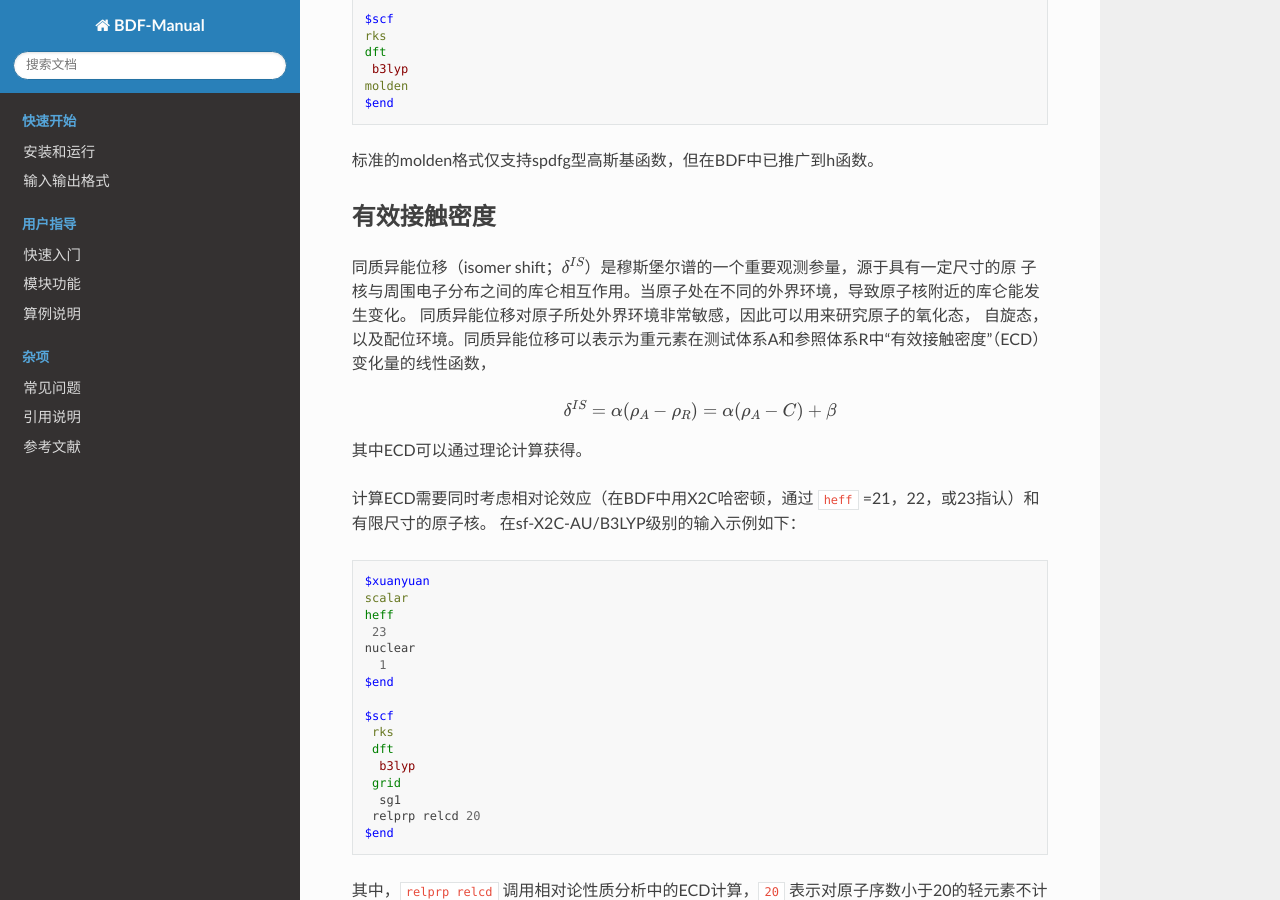
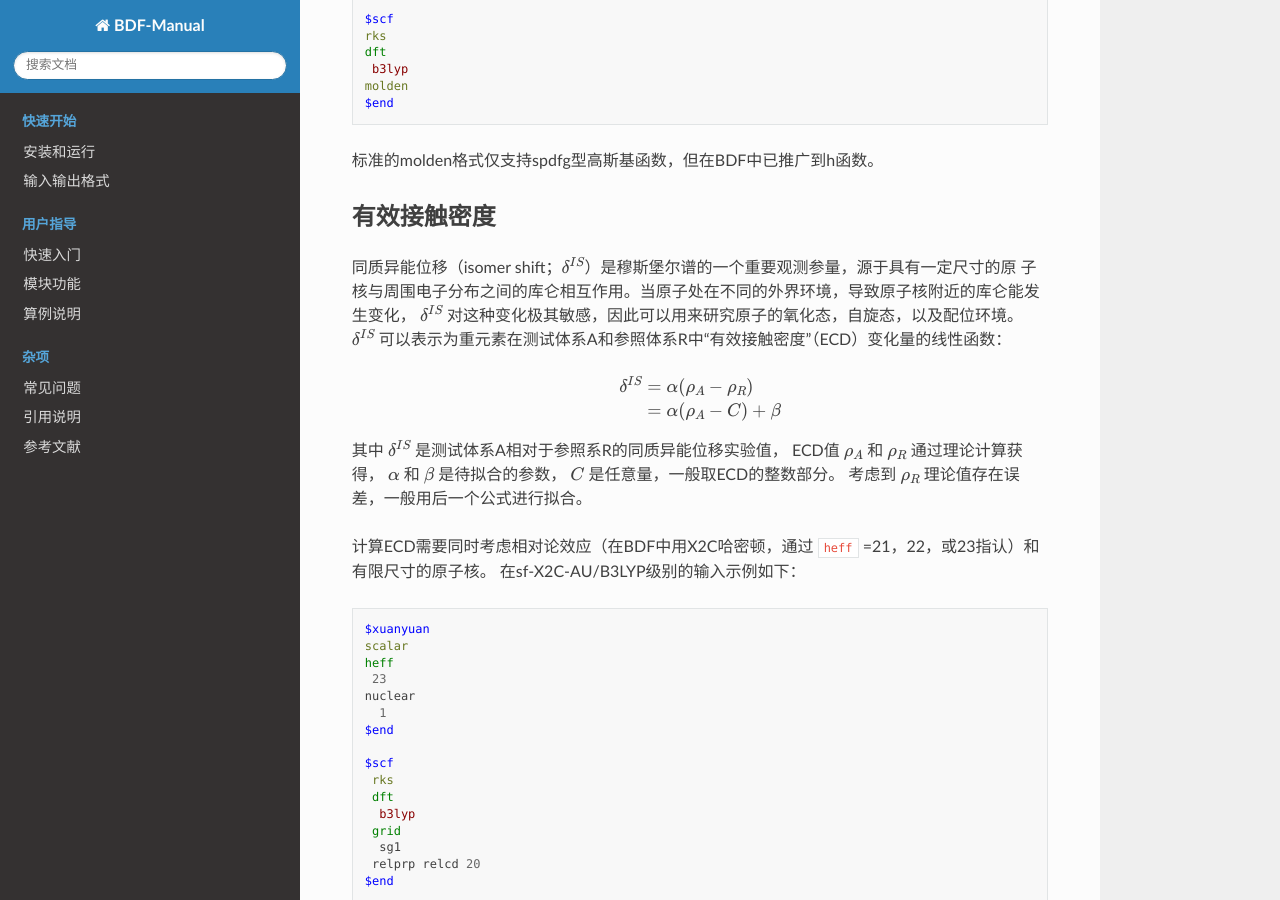
Before and after one commit to BDF-manual-maintenance/BDF-Manual, a Sphinx documentation site: the page built from source/guide/Analysis.rst, in a window 1280 px wide and 900 px high, scrolled down 472 px. Built offline with Sphinx 7.4.7 and the Read the Docs theme 2.0.0, drawn with Linux system fonts in a browser that asks for light colours; pages that are not in the unit, such as notebooks, are missing from menus.

Commit message:
improved g.basis/relativity/analysis

```diff
--- a/source/guide/Analysis.rst
+++ b/source/guide/Analysis.rst
@@ -26,15 +26,18 @@ BDF支持的单电子性质有：
 有效接触密度
 ------------------------------------------------
 同质异能位移（isomer shift；:math:`\delta^{IS}`）是穆斯堡尔谱的一个重要观测参量，源于具有一定尺寸的原
-子核与周围电子分布之间的库仑相互作用。当原子处在不同的外界环境，导致原子核附近的库仑能发生变化。
-同质异能位移对原子所处外界环境非常敏感，因此可以用来研究原子的氧化态，
-自旋态，以及配位环境。同质异能位移可以表示为重元素在测试体系A和参照体系R中“有效接触密度”（ECD）
-变化量的线性函数，
+子核与周围电子分布之间的库仑相互作用。当原子处在不同的外界环境，导致原子核附近的库仑能发生变化，
+:math:`\delta^{IS}` 对这种变化极其敏感，因此可以用来研究原子的氧化态，自旋态，以及配位环境。
+:math:`\delta^{IS}` 可以表示为重元素在测试体系A和参照体系R中“有效接触密度”（ECD）变化量的线性函数：
 
 .. math::
-    \delta^{IS} = \alpha(\rho_{A}-\rho_{R}) = \alpha(\rho_{A}-C)+\beta
+    \delta^{IS} &= \alpha(\rho_{A}-\rho_{R}) \\
+    &= \alpha(\rho_{A}-C)+\beta
 
-其中ECD可以通过理论计算获得。
+其中 :math:`\delta^{IS}` 是测试体系A相对于参照系R的同质异能位移实验值，
+ECD值 :math:`\rho_{A}` 和 :math:`\rho_{R}` 通过理论计算获得，
+:math:`\alpha` 和 :math:`\beta` 是待拟合的参数， :math:`C` 是任意量，一般取ECD的整数部分。
+考虑到 :math:`\rho_{R}` 理论值存在误差，一般用后一个公式进行拟合。
 
 计算ECD需要同时考虑相对论效应（在BDF中用X2C哈密顿，通过 ``heff`` =21，22，或23指认）和有限尺寸的原子核。
 在sf-X2C-AU/B3LYP级别的输入示例如下：
--- a/source/guide/Gaussian-Basis-Sets.rst
+++ b/source/guide/Gaussian-Basis-Sets.rst
@@ -351,7 +351,9 @@ BDF用户既可以使用BDF基组库中的标准基组，也可以使用自定
 赝势基组需要结合赝势使用，基函数只描述原子的价层电子。当体系涉及到较重元素时，通常对它们用赝势基组，而其它原子照常用普通基组。这样一方面可以大大节约计算时间，同时还能等效体现出标量相对论效应。Lan系列、Stuttgart系列、cc-pVnZ-PP系列都属于这类基组。
 为了方便调用，一些较轻元素的赝势基组实际上是非相对论全电子基组，如第五周期之前元素的Def2系列基组。
 
-根据赝势是否包含旋轨耦合项，赝势基组分为标量赝势基组与旋轨耦合赝势基组两类。
+.. _soecp-bas:
+
+根据赝势是否包含旋轨耦合项，赝势基组分为标量赝势基组与旋轨耦合赝势（SOECP）基组两类。
 
 .. table:: BDF基组库中的标准赝势基组
     :widths: auto
```
Also changed, not shown: source/guide/Relativity.rst (+12 -4 lines).
